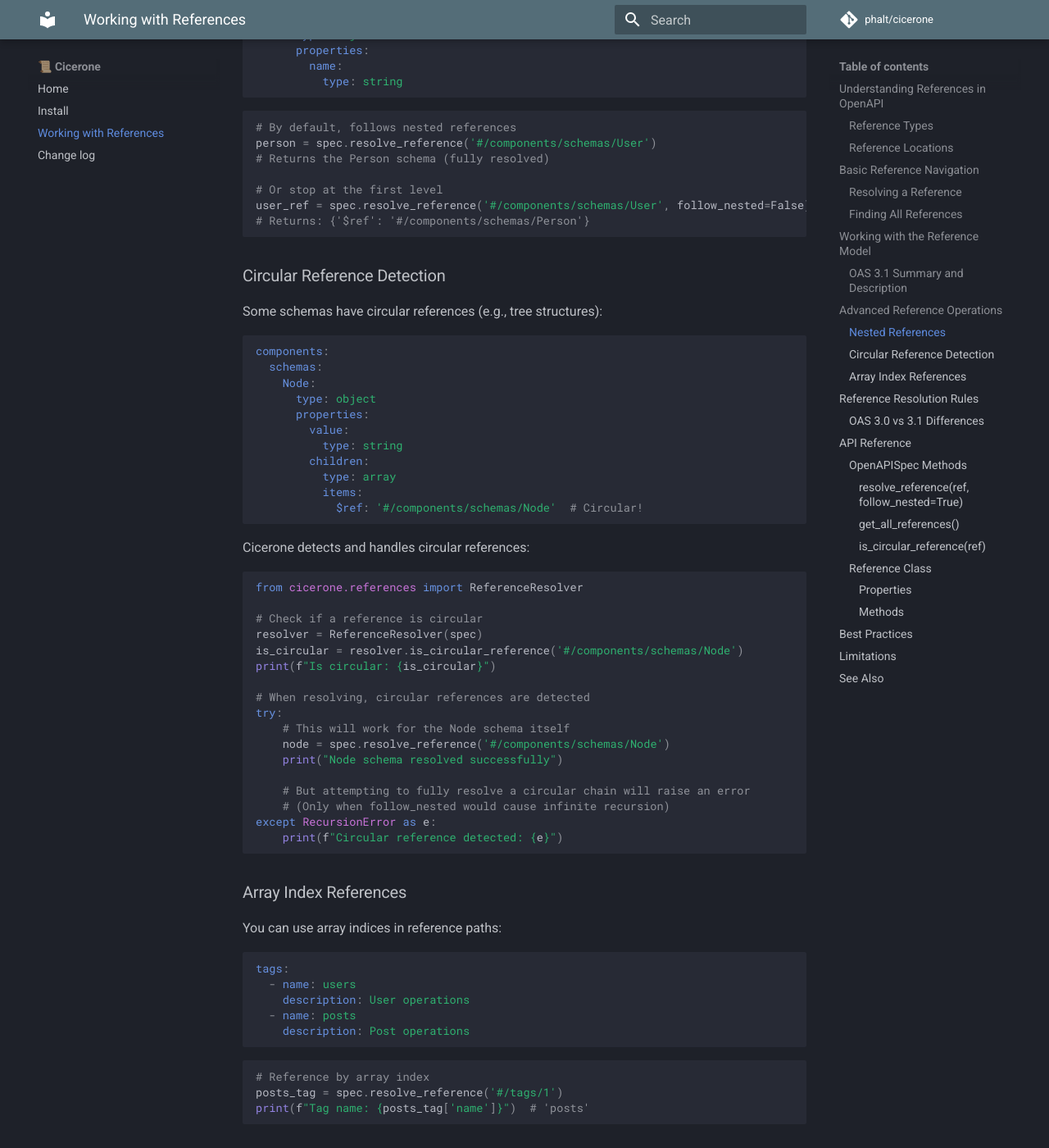
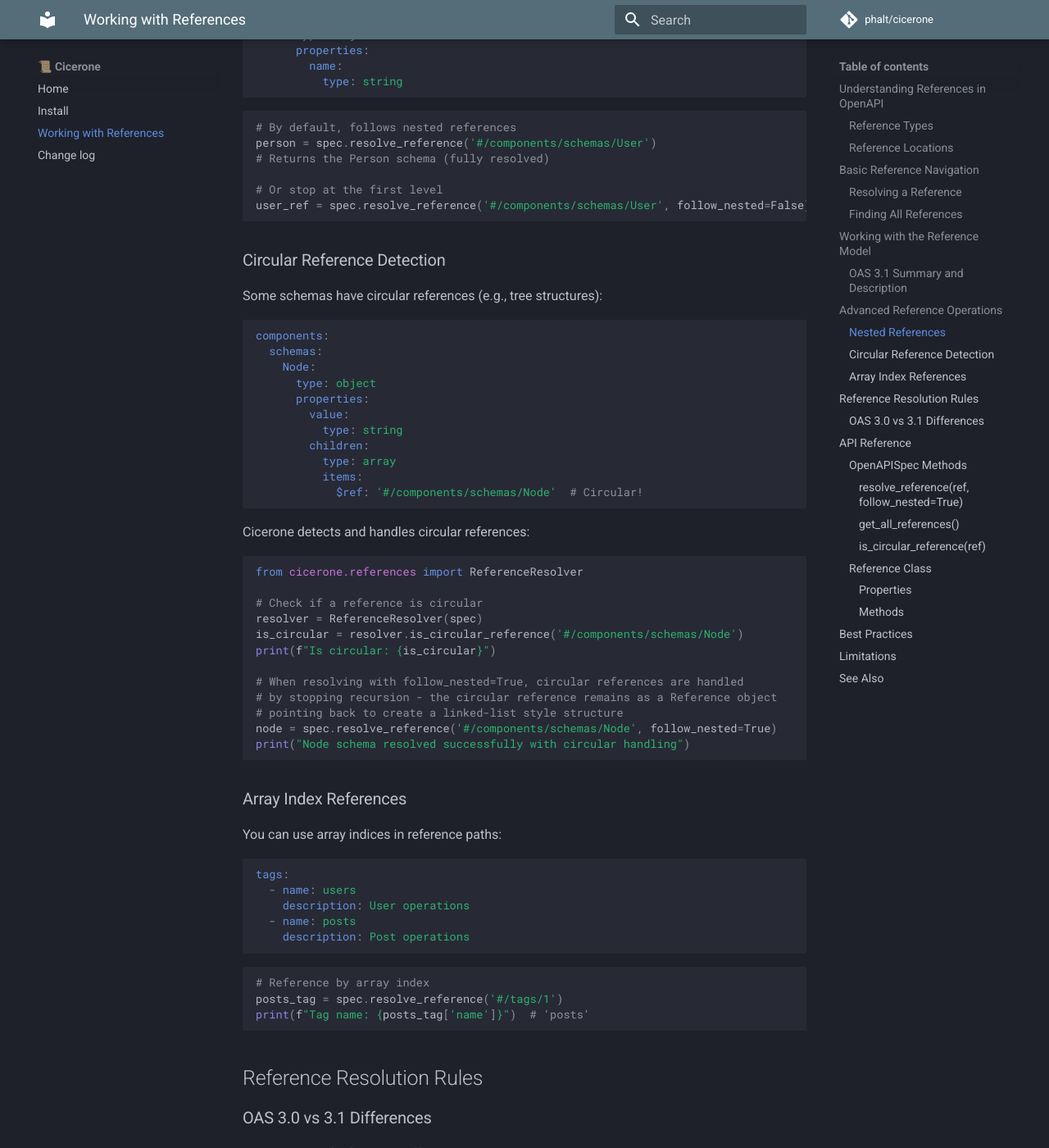
Before and after one commit to phalt/cicerone, an MkDocs documentation site: the page built from docs/references.md, in a window 1280 px wide and 1400 px high, scrolled down 3684 px. Shown: the whole window at 82% size. Built offline with MkDocs 1.6.1 and Material for MkDocs 9.7.7, drawn with Linux system fonts in a browser that asks for light colours; comment, search, counter and statistics services are not loaded.

Commit message:
Address PR review feedback: cleanup and improvements
- Removed unnecessary comments from reference.py (lines 33, 35, 36, 43)
- Removed redundant conditional check in pointer property (ref is always present)
- Added ValueError in Reference.from_dict() when $ref is missing
- Updated is_reference() docstring to clarify OpenAPI spec requirement
- Updated ReferenceResolver docstring to clarify only internal references supported
- Removed redundant 'parts' variable assignment (use ref.pointer_parts directly)
- Changed setattr to __dict__ assignment for circular reference handling
- Removed redundant line 183 from docs/references.md
- Updated circular reference documentation to explain linked-list behavior
- Added follow_nested note to README and docs/index.md examples
- Added test for from_dict ValueError when $ref is missing

All changes address code review comments while maintaining functionality.

Co-authored-by: phalt <490685+phalt@users.noreply.github.com>

````diff
--- a/docs/references.md
+++ b/docs/references.md
@@ -180,7 +180,6 @@ person = spec.resolve_reference('#/components/schemas/User')
 
 # Or stop at the first level
 user_ref = spec.resolve_reference('#/components/schemas/User', follow_nested=False)
-# Returns: {'$ref': '#/components/schemas/Person'}
 ```
 
 ### Circular Reference Detection
@@ -211,16 +210,11 @@ resolver = ReferenceResolver(spec)
 is_circular = resolver.is_circular_reference('#/components/schemas/Node')
 print(f"Is circular: {is_circular}")
 
-# When resolving, circular references are detected
-try:
-    # This will work for the Node schema itself
-    node = spec.resolve_reference('#/components/schemas/Node')
-    print("Node schema resolved successfully")
-
-    # But attempting to fully resolve a circular chain will raise an error
-    # (Only when follow_nested would cause infinite recursion)
-except RecursionError as e:
-    print(f"Circular reference detected: {e}")
+# When resolving with follow_nested=True, circular references are handled
+# by stopping recursion - the circular reference remains as a Reference object
+# pointing back to create a linked-list style structure
+node = spec.resolve_reference('#/components/schemas/Node', follow_nested=True)
+print("Node schema resolved successfully with circular handling")
 ```
 
 ### Array Index References
````
Also changed, not shown: README.md (+2 -1 lines), docs/index.md (+2 -1 lines), 3 other files.
